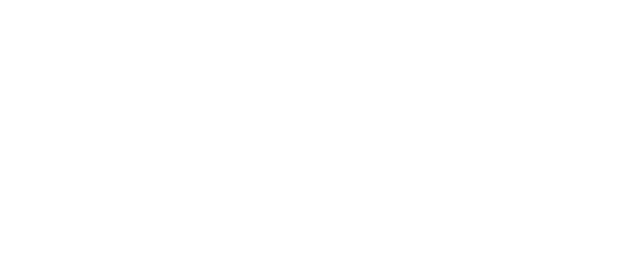
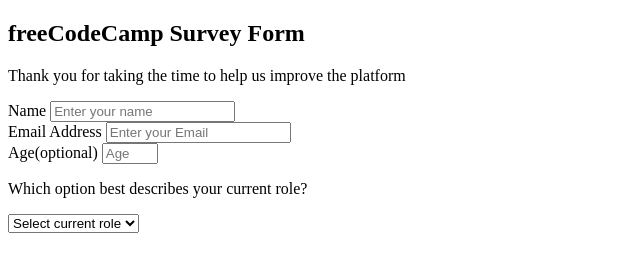
Before and after one commit to OlawaleYaqub/survey-form, a plain HTML site: page index.html in a window 1280 px wide. Shown: the whole page, without its empty margins (0-640 px from the left). Drawn offline with Linux system fonts and the light colour scheme.

Commit message:
Second commit

```diff
--- /dev/null
+++ b/css/style.css
@@ -0,0 +1,10 @@
+
+*{
+    box-sizing: border-box;
+}
+:root {
+    --color-white: #f3f3f3;
+    --color-darkblue: #1b1b32;
+    --color-darkblue-alpha: rgba(27, 27, 50, 0.8);
+    --color-green: #37af65;
+  }
--- a/index.html
+++ b/index.html
@@ -1,12 +1,120 @@
 <!DOCTYPE html>
 <html lang="en">
+
     <head>
         <meta charset="UTF-8">
-    <meta http-equiv="X-UA-Compatible" content="IE=edge">
-    <meta name="viewport" content="width=device-width, initial-scale=1.0">
+        <meta
+            http-equiv="X-UA-Compatible"
+            content="IE=edge"
+        >
+        <meta
+            name="viewport"
+            content="width=device-width, initial-scale=1.0"
+        >
         <title>Survey Form</title>
+        <link
+            rel="stylesheet"
+            href="css/style.css"
+        >
     </head>
+
     <body>
+        <section>
+            <header>
+                <h1 id="title">freeCodeCamp Survey
+                    Form</h1>
+            </header>
+            <p id="description">Thank you for
+                taking the time to help us improve
+                the platform
 
+            </p>
+            <div>
+                <form
+                    action=""
+                    method="post"
+                    id="survey-form"
+                >
+                    <div>
+                        <label
+                            for="name"
+                            id="name-label"
+                        >
+                            Name
+                        </label>
+                        <input
+                            type="text"
+                            name="name"
+                            class="name"
+                            id="name"
+                            placeholder="Enter your name"
+                            required
+                        />
+                    </div>
+                    <div>
+                        <label
+                            for="email"
+                            id="email-label"
+                        >
+                            Email Address
+                        </label>
+                        <input
+                            type="email"
+                            name="email"
+                            class="email"
+                            id="email"
+                            placeholder="Enter your Email"
+                            required
+                        />
+                    </div>
+                    <div>
+                        <label
+                            for="name"
+                            id="number-label"
+                        >
+                            Age(optional)
+                        </label>
+                        <input
+                            type="number"
+                            name="number"
+                            class="number"
+                            id="number"
+                            min="10"
+                            max="99"
+                            placeholder="Age"
+                        />
+                    </div>
+                    <div>
+                        <p>Which option best
+                            describes your current
+                            role?</p>
+                        <select id="dropdown">
+
+                            <option
+                                value="dropdown"
+                            >Select current role
+                            </option>
+                            <option
+                                value="select"
+                            >Select current role
+                            </option>
+                            <option
+                                value="dropdown"
+                            >Select current role
+                            </option>
+                            <option
+                                value="dropdown"
+                            >Select current role
+                            </option>
+                            <option
+                                value="dropdown"
+                            >Select current role
+                            </option>
+                        </select>
+                    </div>
+                </form>
+            </div>
+        </section>
     </body>
+
 </html>
```
Lines whose indentation alone changed are shown as unchanged.
